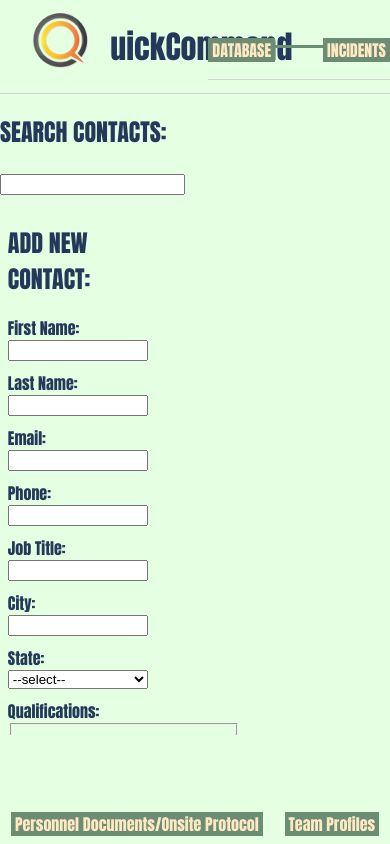
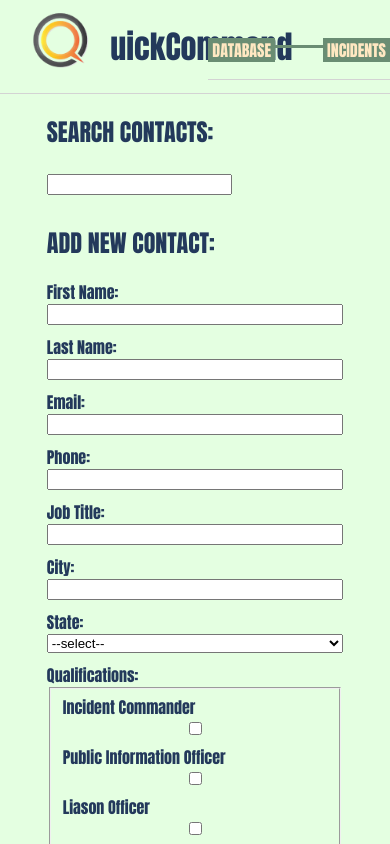
Before and after one commit to Quick-Command/QuickCommand, a React (Create React App) app: page /database in a window 390 px wide. Shown: the top 844 px of the page. Built offline with nearby package versions, Linux system fonts and the light colour scheme.

Commit message:
Make database view response to tablet and mobile screen sizes

```diff
--- a/src/components/App/App.css
+++ b/src/components/App/App.css
@@ -1,6 +1,5 @@
 .app {
     position: relative;
-    height: 100vh;
     background-color: #E4FFE1;
     color: #23395B;
     font-family:Impact, Haettenschweiler, 'Arial Narrow Bold', sans-serif
--- a/src/components/DatabaseMenu/DatabaseMenu.css
+++ b/src/components/DatabaseMenu/DatabaseMenu.css
@@ -1,13 +1,23 @@
-.database-container {
+
+.database-menu {
   display: flex;
-  flex-direction: row-wrap;
+  flex-direction: row;
   justify-content: space-around;
-  max-height: 76vh;
-  overflow-y: scroll;
-  width: 90vw;
+  width: 100%;
+  margin: 0 auto;
+
 }
 
-.database-menu {
-  flex-direction: column;
-  width: 100em;
+@media only screen and (max-width: 768px) {
+  .database-menu {
+    flex-direction: column;
+    width: 98%;
+  }
 }
+
+@media only screen and (max-width: 1050px) {
+  .database-menu {
+    flex-direction: column;
+    width: 95%;
+  }
+}
--- a/src/components/DatabaseMenu/DatabaseMenu.js
+++ b/src/components/DatabaseMenu/DatabaseMenu.js
@@ -6,13 +6,10 @@ import DatabaseSearch from '../DatabaseSearch/DatabaseSearch';
 const DatabaseMenu = () => {
 
   return (
-    <div className='database-container'>
       <div className='database-menu'>
         <DatabaseSearch />
         <NewContactForm />
       </div>
-    </div>
-
   )
 
 }
--- a/src/components/DatabaseSearch/DatabaseSearch.css
+++ b/src/components/DatabaseSearch/DatabaseSearch.css
@@ -0,0 +1,20 @@
+.database-search-container {
+  min-width: 40%;
+  max-width: 50%;
+  margin: 0 auto;
+}
+
+
+@media only screen and (max-width: 768px) {
+  .database-search-container {
+    min-width: 100%;
+    max-width: 100%;
+  }
+}
+
+@media only screen and (max-width: 1050px) {
+  .database-search-container {
+    min-width: 80%;
+    max-width: 80%;
+  }
+}
--- a/src/components/DatabaseSearch/DatabaseSearch.js
+++ b/src/components/DatabaseSearch/DatabaseSearch.js
@@ -1,5 +1,6 @@
 import React from 'react'
 import { useSelector, useDispatch } from 'react-redux'
+import './DatabaseSearch.css'
 import {
   searchByName
 } from './DatabaseSearchSlice'
@@ -20,7 +21,7 @@ const DatabaseSearch = () => {
   })
 
   return (
-    <div>
+    <div className="database-search-container">
       <h2 data-cy="search-contacts">SEARCH CONTACTS:</h2>
       <input
         onChange={e => dispatch(searchByName(e.target.value))}
--- a/src/components/NewContactForm/NewContactForm.css
+++ b/src/components/NewContactForm/NewContactForm.css
@@ -1,5 +1,25 @@
 fieldset {
   display: flex;
   flex-direction: column;
-  width: 200px;
+  /* width: 200px; */
 }
+
+.new-contact-form {
+  min-width: 40%;
+  max-width: 50%;
+  margin: 0 auto;
+}
+
+@media only screen and (max-width: 768px) {
+  .new-contact-form {
+    min-width: 100%;
+    max-width: 100%;
+  }
+}
+
+@media only screen and (max-width: 1050px) {
+  .new-contact-form {
+    min-width: 80%;
+    max-width: 80%;
+  }
+}
--- a/src/components/NewContactForm/NewContactForm.js
+++ b/src/components/NewContactForm/NewContactForm.js
@@ -52,7 +52,7 @@ const NewContactForm = () => {
   }
 
   return (
-    <form onSubmit={handleSubmit}>
+    <form className="new-contact-form" onSubmit={handleSubmit}>
 
       <h2 data-cy="add-new-contact">ADD NEW CONTACT:</h2>
 
```
